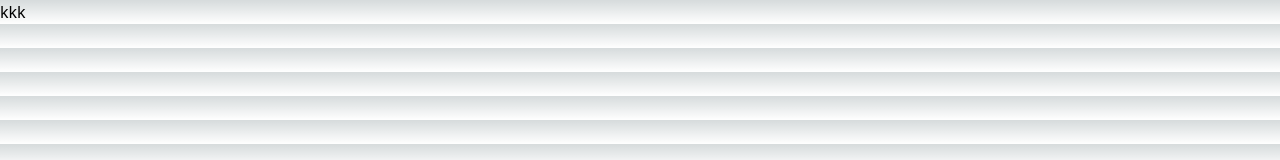
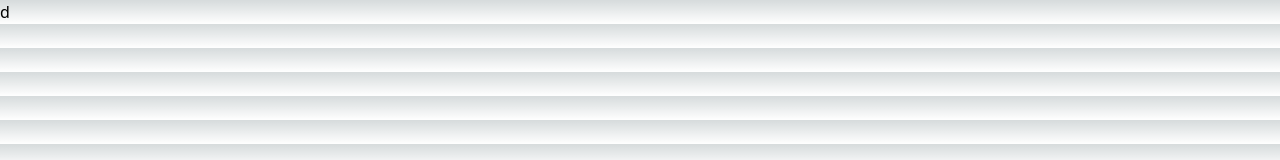
Before and after one commit to khaekelvin/bento-grid, a Next.js app: page / in a window 1280 px wide. Shown: the top 160 px of the page. Built offline with nearby package versions, Linux system fonts and the light colour scheme.

Commit message:
Update page component and package dependencies

```diff
--- a/app/page.tsx
+++ b/app/page.tsx
@@ -1,7 +1,7 @@
 import React from "react";
 
 function page() {
-  return <div>kkk</div>;
+  return <div>d</div>;
 }
 
 export default page;
```
Also changed, not shown: package.json (+6 -3 lines), 1 other file (tests, documents, lock files or other folders).
